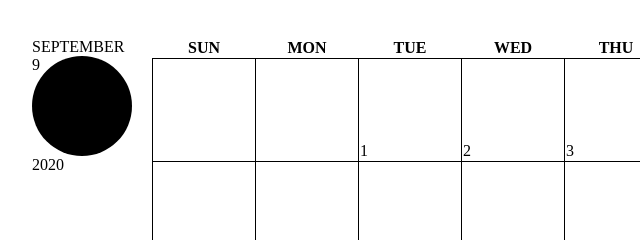
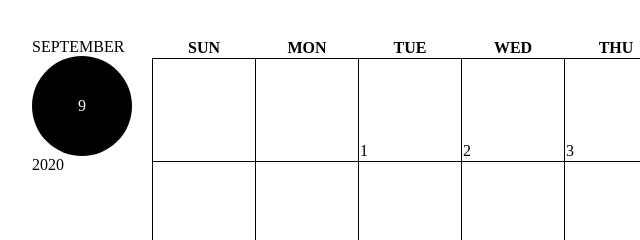
Before and after one commit to shimabukuromeg/learn-css-level-001, a plain HTML site: page index.html in a window 1280 px wide. Shown: the top 240 px of the page, 6-646 px from the left. Drawn offline with Linux system fonts and the light colour scheme.

Commit message:
月の数字を中央に寄せた

```diff
--- a/index.html
+++ b/index.html
@@ -7,7 +7,9 @@
         <div class="container">
             <div class="year-mounth-display">
                 <div class="mounth">SEPTEMBER</div>
-                <div class="mounth-number">9</div>
+                <div class="mounth-circle">
+                    <span class="mounth-number">9</span>
+                </div>
                 <div class="year">2020</div>
             </div>
             <div class="date-display">
--- a/style.css
+++ b/style.css
@@ -19,9 +19,17 @@ td {
     margin-left: 20px;
 }
 
-.mounth-number {
+.mounth-circle {
     width: 100px;
     height: 100px;
     border-radius: 50%;/*角丸*/
     background: black;/*背景色*/
+    display: flex;
+    flex-direction: column; /* 子要素をflexboxにより縦方向に揃える */
+    justify-content: center; /* 子要素をflexboxにより中央に配置する */
+    align-items: center;  /* 子要素をflexboxにより中央に配置する */
 }
+
+.mounth-number {
+    color: white;
+}
```
